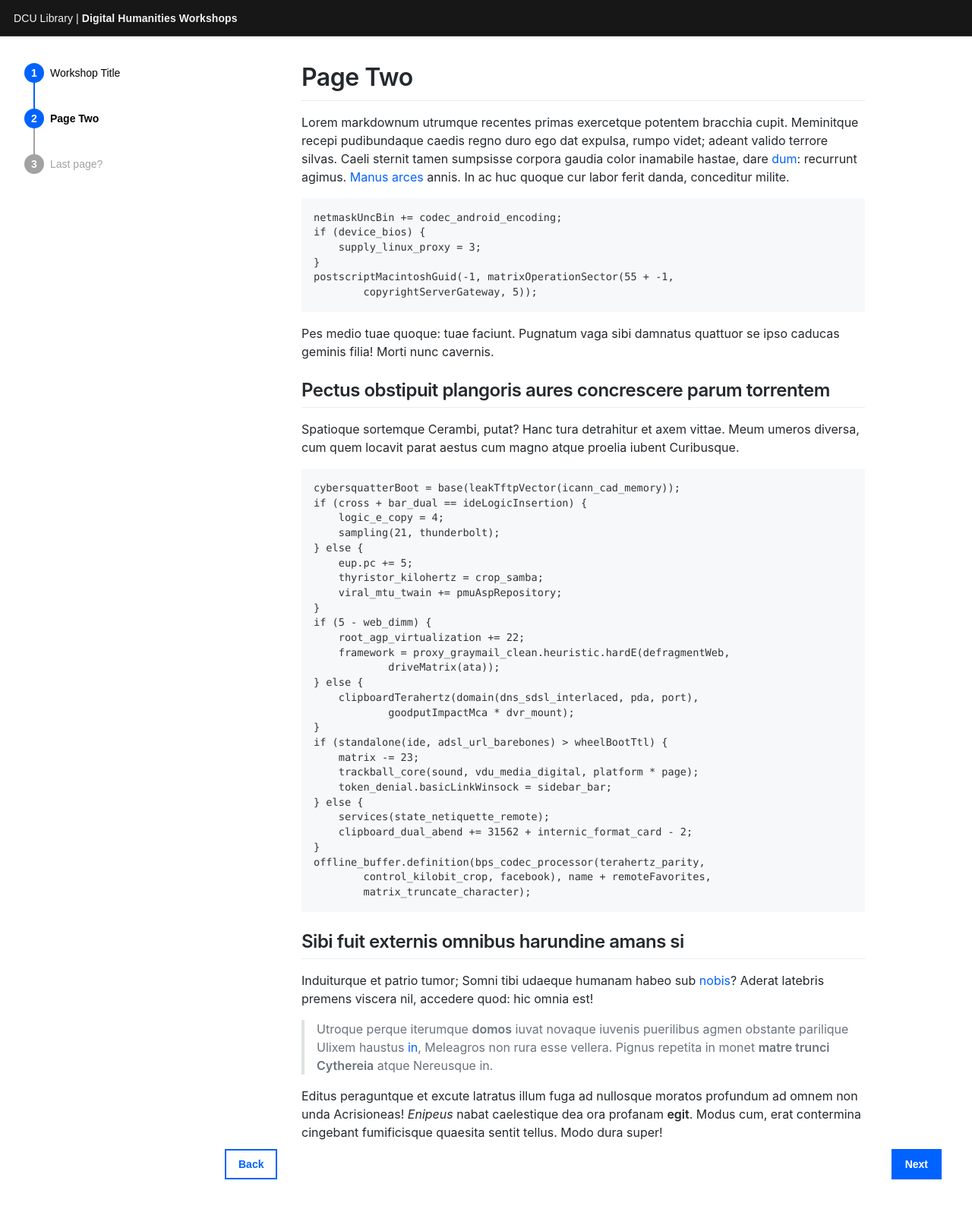
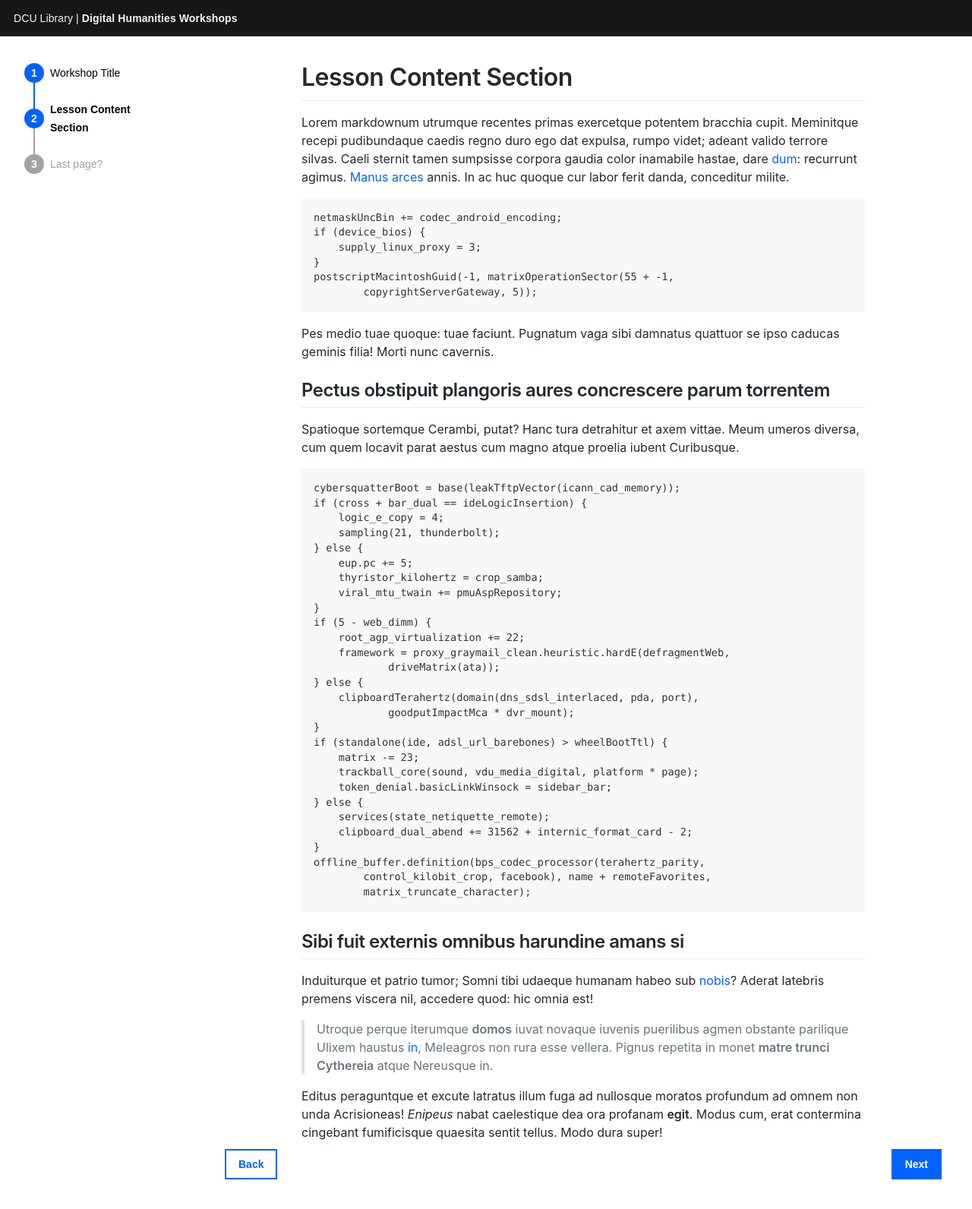
Before and after one commit to liamodwyer/workshop, a Jekyll site: the page built from _workshop/another-page.md, in a window 1280 px wide. Shown: the top 1592 px of the page at 76% size. Built offline with Jekyll 4.4.1, drawn with Linux system fonts in a browser that asks for light colours; some web fonts are replaced.

Commit message:
Update another-page.md

```diff
--- a/_workshop/another-page.md
+++ b/_workshop/another-page.md
@@ -1,5 +1,5 @@
 ---
-title: Page Two     # The title of the page
+title: Lesson Content Section     # The title of the page
 date: 0000-01-02    # Page order is set by date
 ---
 
```
